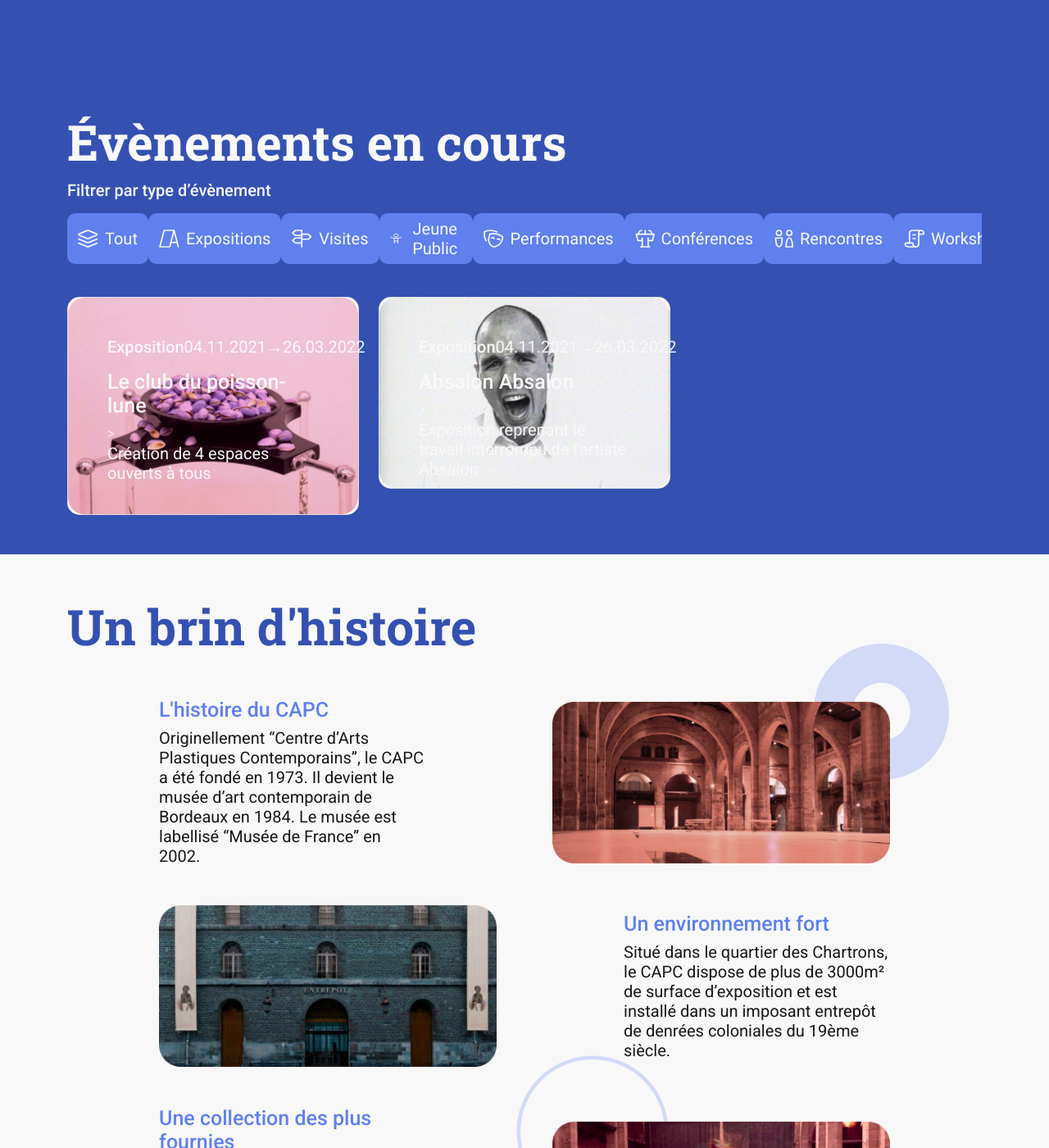
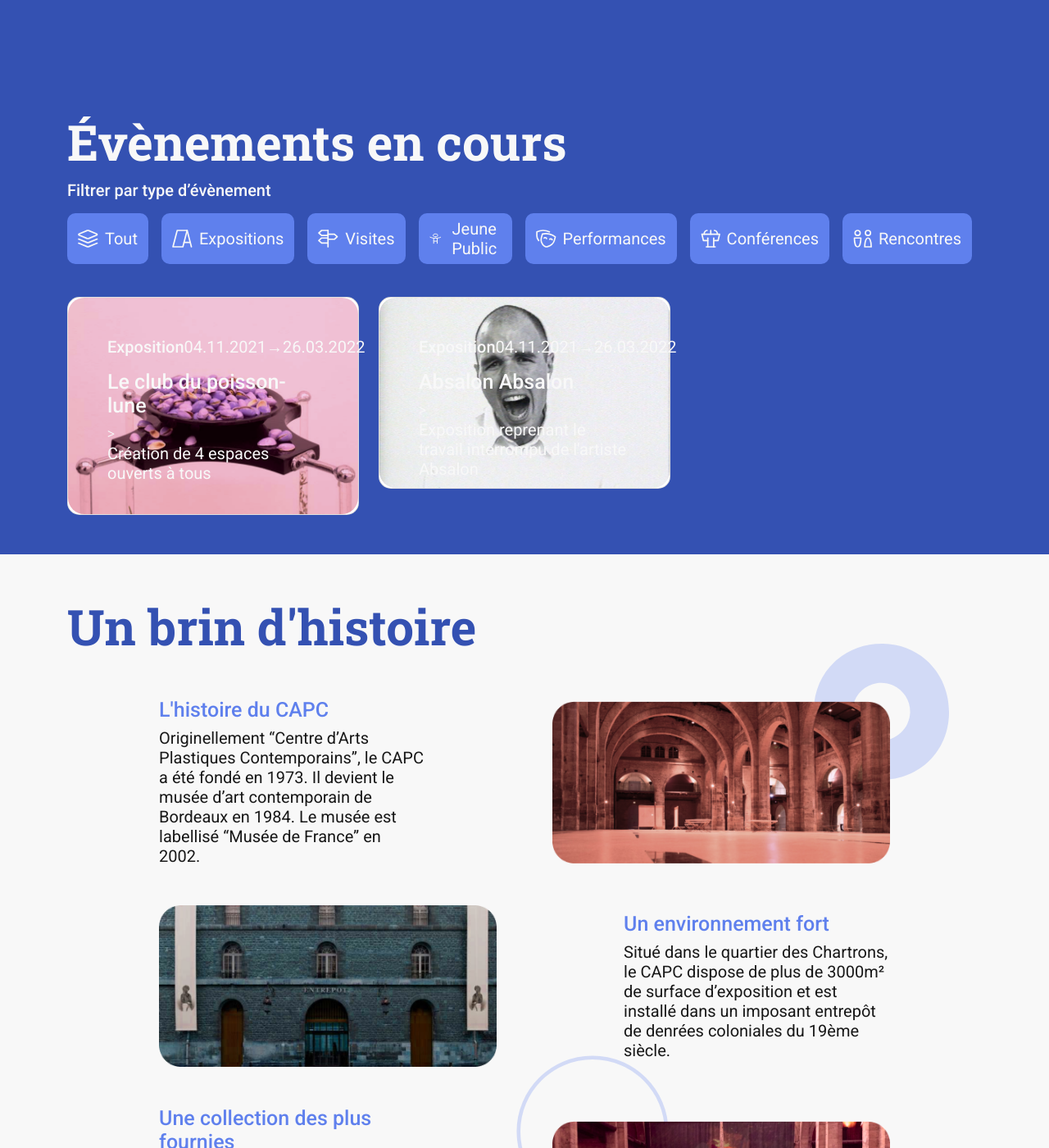
Before and after one commit to studio-beauvoir/jekyll-capc, a Jekyll site: the page built from _pages/index.html, in a window 1280 px wide and 1400 px high, scrolled down 1230 px. Shown: the whole window at 82% size. Built offline with Jekyll 4.4.1, drawn with Linux system fonts in a browser that asks for light colours.

Commit message:
breakpoint

```diff
--- a/_includes/sections/home/en-cours.html
+++ b/_includes/sections/home/en-cours.html
@@ -4,7 +4,7 @@
         <h2>Évènements en cours</h2>
         <h5 class="pb-2">Filtrer par type d’évènement</h5>
 
-        <ul class="enCoursFiltres justify-content-between overflow-scroll d-flex px-0 pb-4">
+        <ul class="enCoursFiltres justify-content-between overflow-scroll d-flex gap-3 px-0 pb-4">
             <li class="btn text-b-1 bg-s-2 d-flex justify-content-between align-items-center">
                 {% include components/icons/stack.html %}
                 <p>Tout</p>
--- a/_sass/sections/home/en-cours.scss
+++ b/_sass/sections/home/en-cours.scss
@@ -1,6 +1,10 @@
 #enCours {
     .enCours {
         padding-top: 30rem;
+
+        @media screen and (max-width:768px) {
+            padding-top: 10rem;
+        }
 
         li {
             border-radius: 0.625rem;
```
